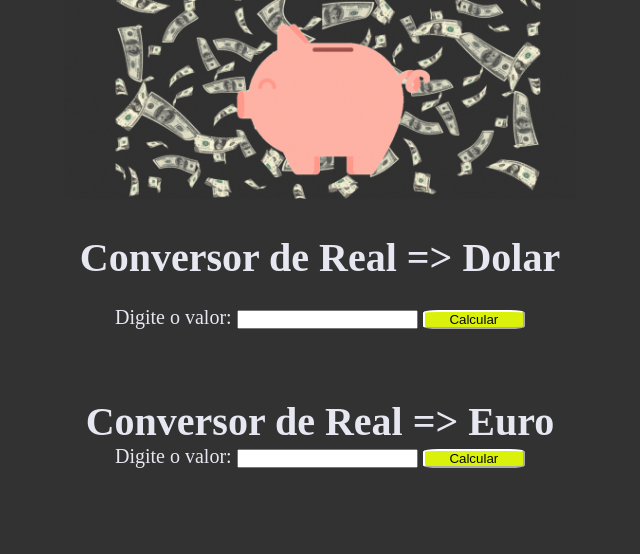
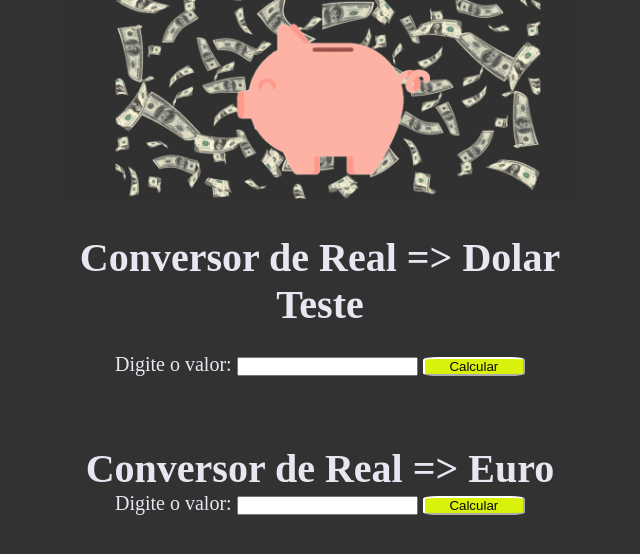
Before and after one commit to LeonardoCosta13/conversor, a plain HTML site: page index.html in a window 1280 px wide. Shown: the whole page, without its empty margins (282-922 px from the left). Drawn offline with Linux system fonts and the light colour scheme.

Commit message:
Texto de teste

```diff
--- a/index.html
+++ b/index.html
@@ -9,6 +9,7 @@
 </head>
 <body>
     <h1>Conversor de Real => Dolar</h1>
+    <h1><strong>Teste</strong></h1>
     <div class="realL">
         Digite o valor:
         <input id="real" type="text" >
--- a/style.css
+++ b/style.css
@@ -18,7 +18,6 @@ body {
 img {
     width: 50%;
     margin-bottom: 3%;
-
 }
 
 .h1{
```
